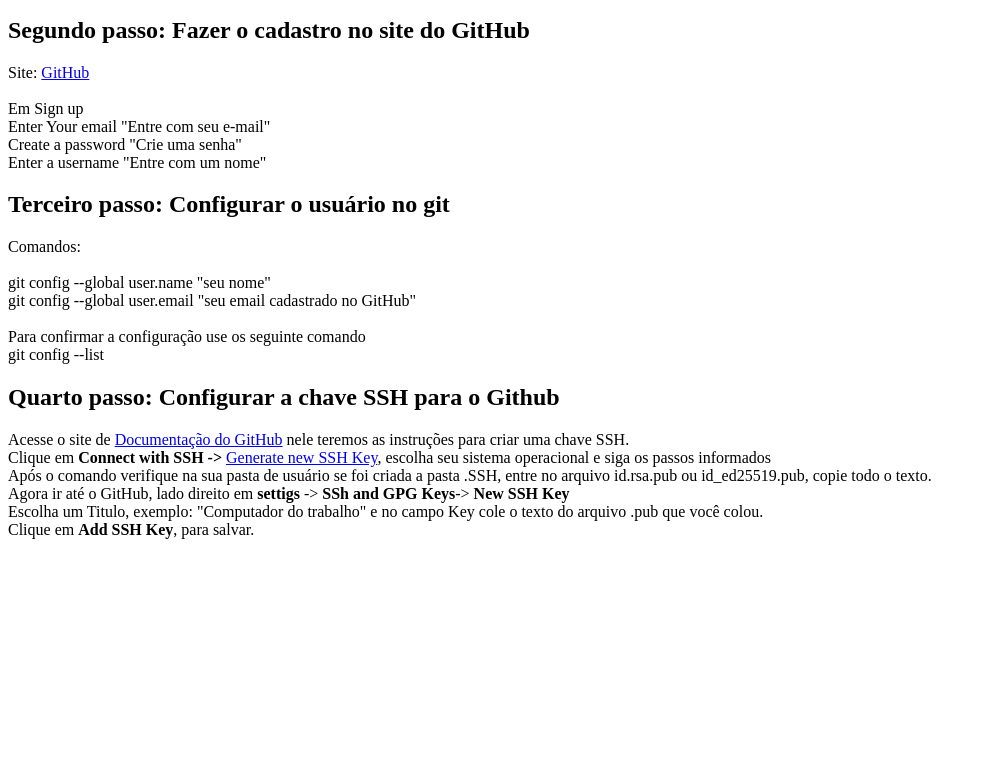
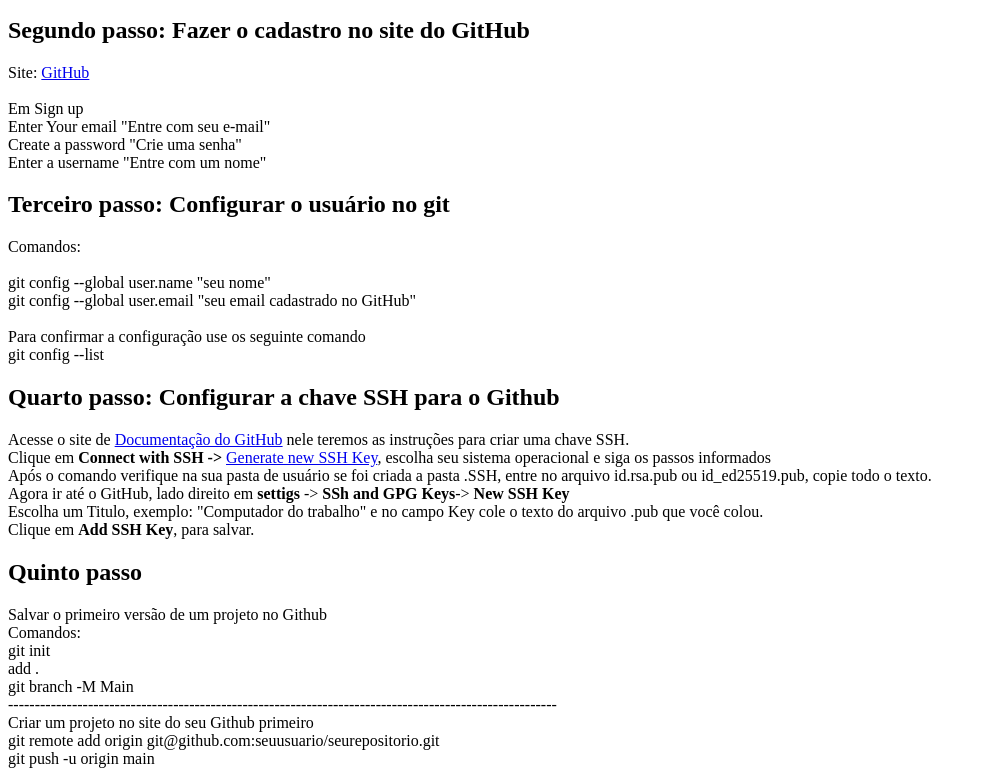
Before and after one commit to EduCamiloF/aulagithub, a plain HTML site: page index.html in a window 1280 px wide. Shown: the part 364-1148 px from the top of the page, without its empty margins (0-986 px from the left). Before the commit the page ends 919 px from the top, so only its background shows below. Drawn offline with Linux system fonts and the light colour scheme.

Commit message:
Segunda modificação

```diff
--- a/index.html
+++ b/index.html
@@ -48,6 +48,19 @@
     <br> Escolha um Titulo, exemplo: "Computador do trabalho" e no campo Key cole o texto do arquivo .pub que você colou.
     <br>Clique em <b>Add SSH Key</b>, para salvar.
 </p>
+<h2>Quinto passo</h2>
+<p>
+    Salvar o primeiro versão de um projeto no Github
+    <br>Comandos:
+    <br>git init
+    <br>add .
+    <br>git branch -M Main
+    <br>-------------------------------------------------------------------------------------------------------
+    <br> Criar um projeto no site do seu Github primeiro
+
+    <br>git remote add origin git@github.com:seuusuario/seurepositorio.git
+    <br> git push -u origin main<br>
+</p>
 
 
 </body>
```
